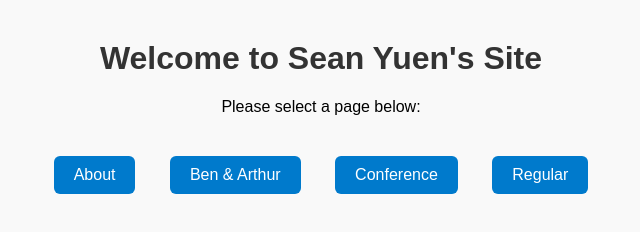
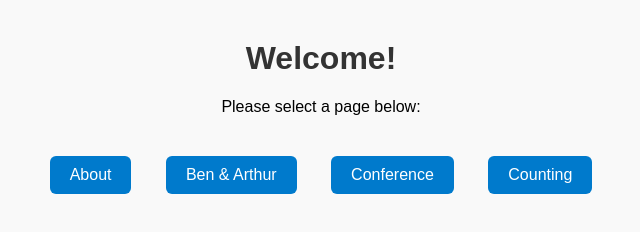
Before and after one commit to seanyuen/seanyuen.github.io, a plain HTML site: page index.html in a window 1280 px wide. Shown: the whole page, without its empty margins (319-959 px from the left). Drawn offline with Linux system fonts and the light colour scheme.

Commit message:
Index Page

```diff
--- a/index.html
+++ b/index.html
@@ -33,14 +33,14 @@
   </style>
 </head>
 <body>
-  <h1>Welcome to Sean Yuen's Site</h1>
+  <h1>Welcome!</h1>
   <p>Please select a page below:</p>
 
   <nav>
     <a href="https://www.linkedin.com/in/seanhyuen/">About</a>
     <a href="ba.html">Ben & Arthur</a>
     <a href="ccv1.html">Conference</a>
-    <a href="cc.html">Regular</a>
+    <a href="cc.html">Counting</a>
   </nav>
 </body>
 </html>
```
